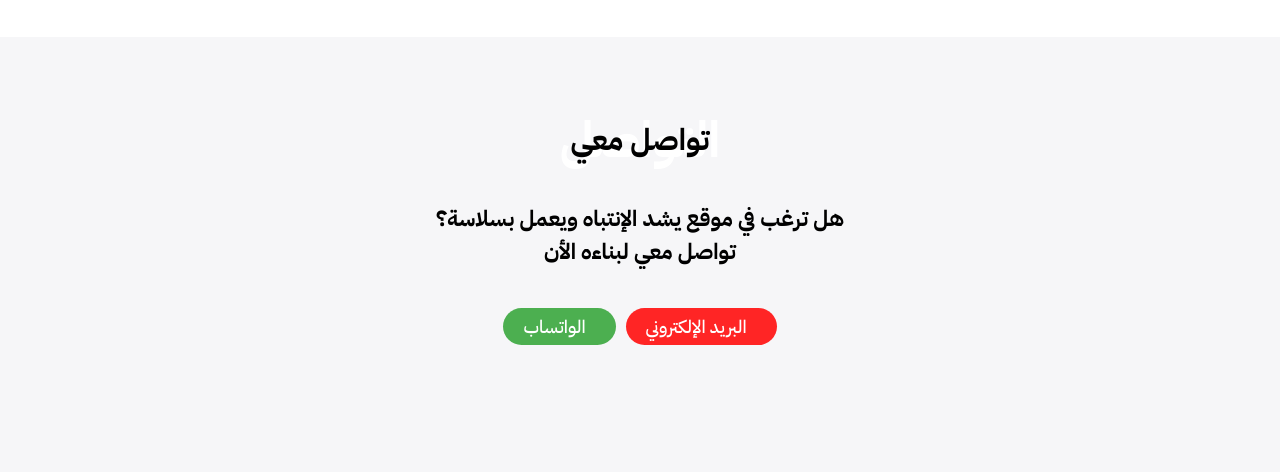
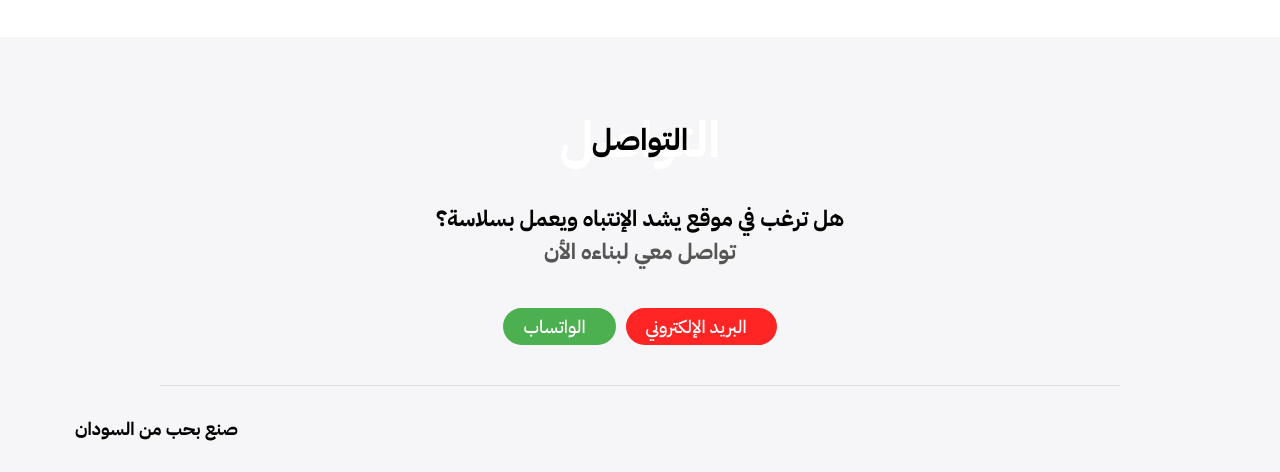
Before and after one commit to 27waab/my_portfolio, a plain HTML site: page index.html in a window 1280 px wide. Shown: the part 2036-2508 px from the top of the page. Before the commit the page ends 2421 px from the top, so only its background shows below. Drawn offline with Linux system fonts and the light colour scheme; a web font is replaced by a local one.

Commit message:
Update index.html

```diff
--- a/index.html
+++ b/index.html
@@ -147,9 +147,9 @@
             </div>
         </section>
         <section class="contact">
-            <h2 class="main-heading">تواصل معي</h2>
+            <h2 class="main-heading">التواصل</h2>
             <div class="container">
-                <h4>هل ترغب في موقع يشد الإنتباه ويعمل بسلاسة؟ <br > تواصل معي لبناءه الأن</h4>
+                <h4>هل ترغب في موقع يشد الإنتباه ويعمل بسلاسة؟ <br ><span>تواصل معي لبناءه الأن</span></h4>
                 <div class="buttons">
                     <a href="mailto:awaab150@gmail.com" target="_blank">
                         <button>
@@ -165,6 +165,16 @@
                 </div>
             </div>
         </section>
+        <footer>
+            <div class="container">
+                <div class="left-side">
+                    <a href="#"><i class="hgi hgi-stroke hgi-instagram"></i></a>
+                    <a href="#"><i class="hgi hgi-stroke hgi-new-twitter"></i></a>
+                    <a href="#"><i class="hgi hgi-stroke hgi-linkedin-02"></i></a>
+                </div>
+                <div class="right-side">صنع بحب من السودان</div>
+            </div>
+        </footer>
         <script src="script.js"></script>
     </body>
 </html>
```
